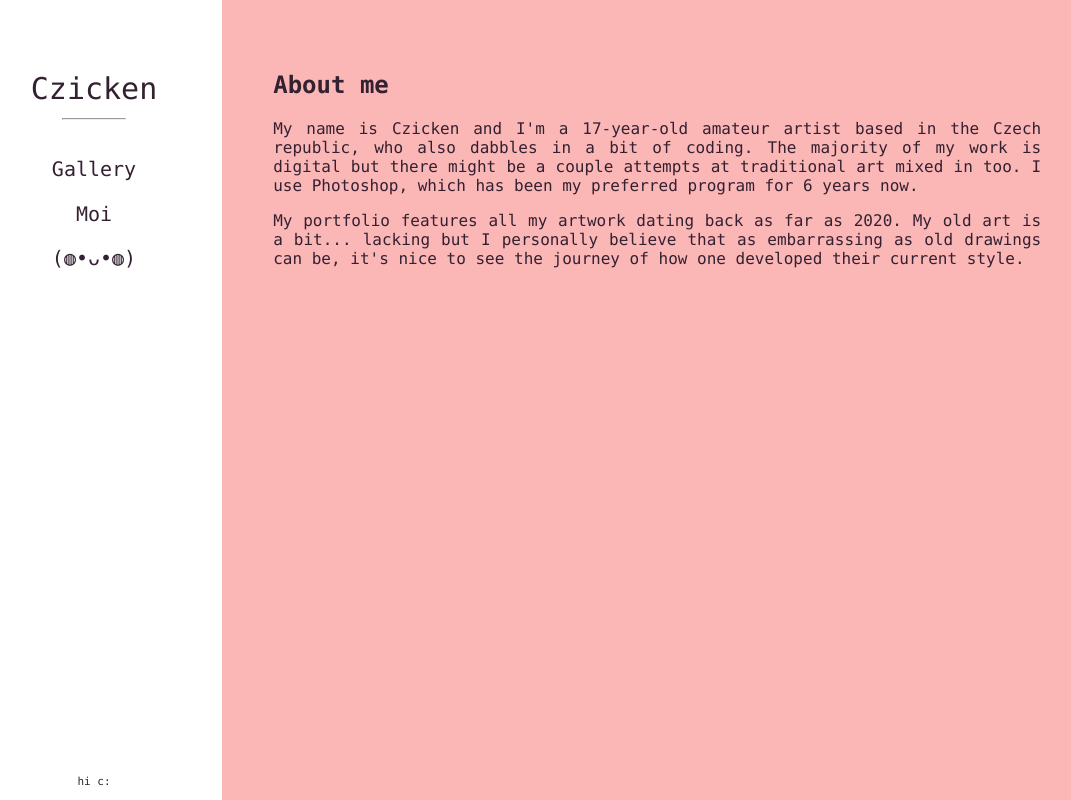
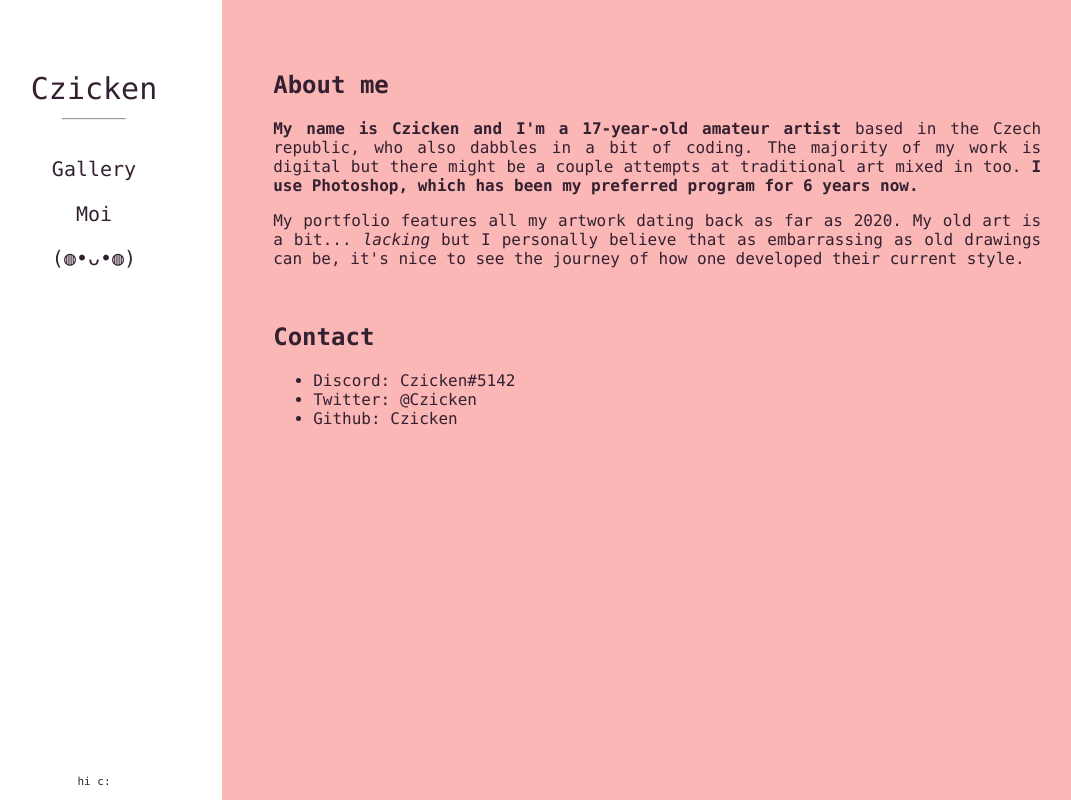
Before and after one commit to Czicken/Czicken.github.io, a plain HTML site: page moi.html in a window 1280 px wide. Shown: the whole page, without its empty margins (34-1105 px from the left). Drawn offline with Linux system fonts and the light colour scheme.

Commit message:
Contact info added + formatting

```diff
--- a/moi.html
+++ b/moi.html
@@ -29,18 +29,23 @@
         <div class="moimain">
             <h2>About me</h2>
             <p>
-               My name is Czicken and I'm a <span id="age"></span>-year-old
-               amateur artist based in the Czech republic, who also dabbles in a bit of coding.
+                <strong>My name is Czicken and I'm a <span id="age"></span>-year-old
+               amateur artist</strong> based in the Czech republic, who also dabbles in a bit of coding.
                The majority of my work is digital but there might be a couple attempts at traditional art mixed in too.
-               I use Photoshop, which has been my preferred program for <span id="preferedYears"></span> years now.
+               <strong>I use Photoshop, which has been my preferred program for <span id="preferedYears"></span> years now.</strong>
             </p>
             <p>
                 My portfolio features all my artwork dating back as far as 2020.
-                My old art is a bit... lacking but I personally believe that as embarrassing as old drawings can be,
+                My old art is a bit... <em>lacking</em> but I personally believe that as embarrassing as old drawings can be,
                 it's nice to see the journey of how one developed their current style.
             </p>
-        </div>
-
+            <br>
+            <h2>Contact</h2>
+           <ul>
+            <li>Discord: Czicken#5142</li>
+            <li>Twitter: <a href="https://twitter.com/Czicken" class="link">@Czicken</a></li>
+            <li>Github: <a href="https://github.com/Czicken" class="link">Czicken</a></li>
+           </ul>
     </div>
 
 
--- a/styles.css
+++ b/styles.css
@@ -147,6 +147,10 @@ hr {
     text-align: justify
 }
 
+.link:hover {
+    color:#f3fcf9
+}
+
 .gallery {
     display: flex;
     flex-wrap: wrap;
```
